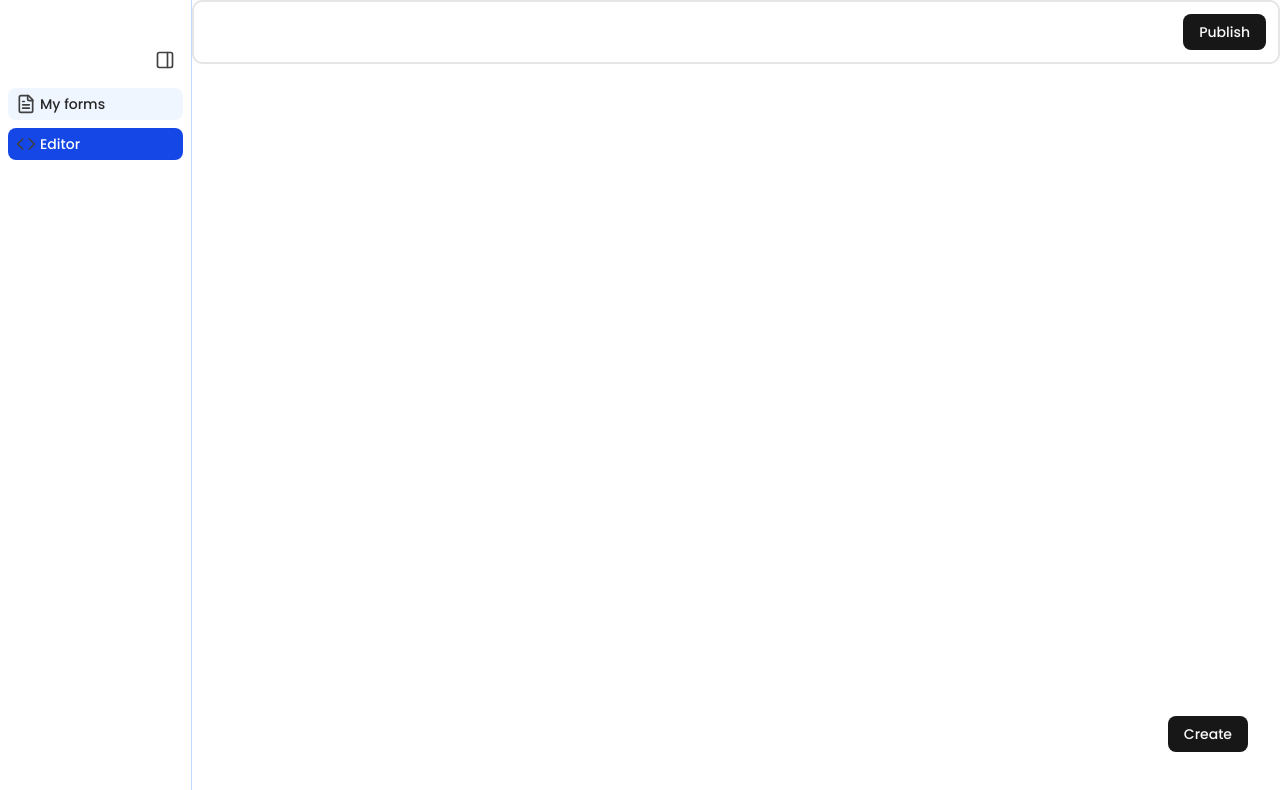
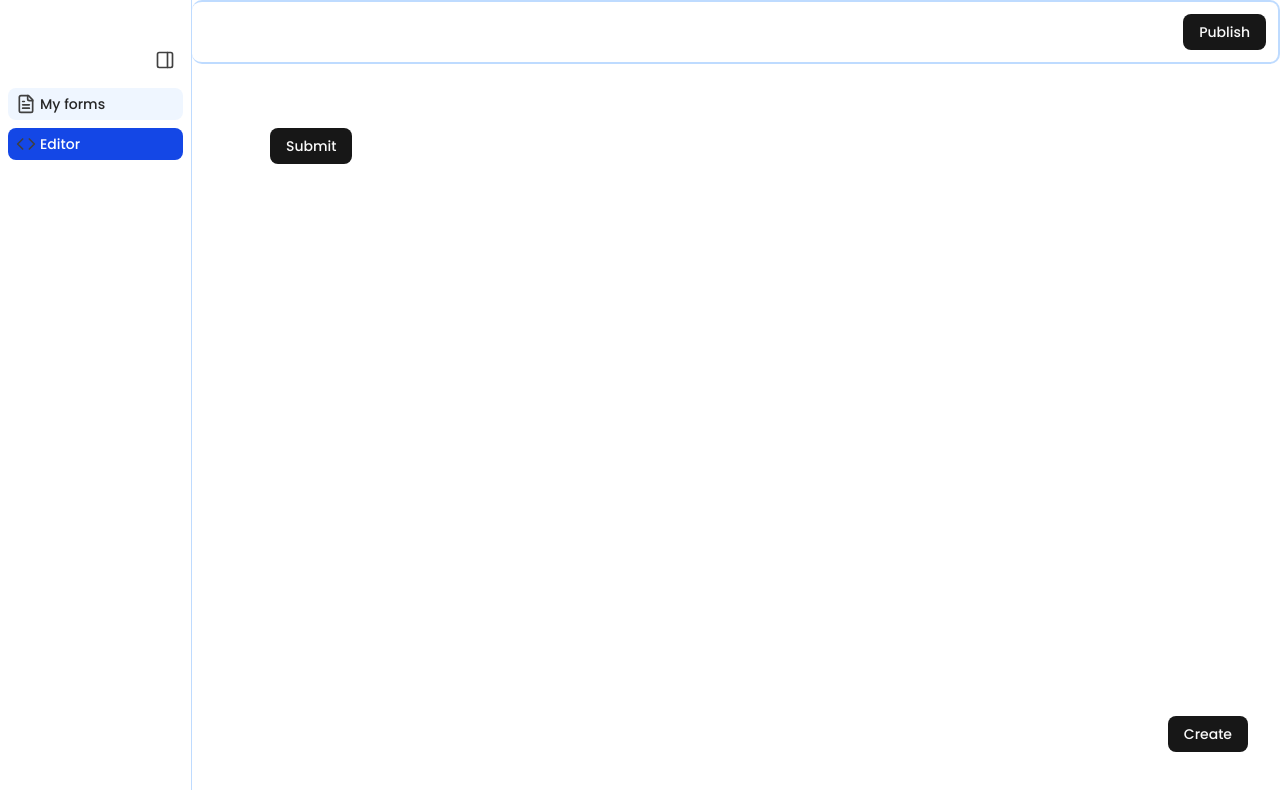
Before and after one commit to Vy-shak/Tally-opensource, a Next.js app: page /create in a window 1280 px wide. Shown: the top 790 px of the page. Built offline with nearby package versions, Linux system fonts and the light colour scheme.

Commit message:
submitblocks

```diff
--- /dev/null
+++ b/FormBlocks/SubmitBlock.tsx
@@ -0,0 +1,19 @@
+import React from 'react'
+import { Button,Toolbar } from '@/components/export'
+import { useState } from 'react';
+
+function SubmitBlock() {
+    const [openToolBar, setOpenToolBar] = useState(false);
+  return (
+        <div  className='flex items-start  justify-start'>
+          <div className='flex opacity-0  justify-start items-start'>
+              <Toolbar blockId={'SUBMIT'} show={openToolBar} />
+          </div>
+          <div className='flex flex-col justify-start items-start'>
+            <Button>Submit</Button>
+          </div>
+        </div>
+  )
+}
+
+export default SubmitBlock
--- a/FormBlocks/export.ts
+++ b/FormBlocks/export.ts
@@ -4,6 +4,7 @@ import CheckBoxes from "./CheckBoxes";
 import YesorNoquesion from "./YesorNoquestion";
 import Rating from "./Rating";
 import Heading from "./Heading";
+import SubmitBlock from "./SubmitBlock";
 
 
-export { LongAnswer, ShortAnswer, Heading, Rating, CheckBoxes,YesorNoquesion };
+export { LongAnswer, SubmitBlock, ShortAnswer, Heading, Rating, CheckBoxes,YesorNoquesion };
--- a/components/general/Navbar.tsx
+++ b/components/general/Navbar.tsx
@@ -3,7 +3,7 @@ import { Button } from '../export'
 
 const Navbar = () => {
   return (
-    <div className='w-full border-2 px-3 rounded-lg   top-0 flex h-16 justify-between items-center'>
+    <div className='w-full border-y-2 border-r-2 !border-blue-200  px-3 rounded-lg   top-0 flex h-16 justify-between items-center'>
       <div>
 
       </div>
--- a/formRender/BlockRender.tsx
+++ b/formRender/BlockRender.tsx
@@ -1,5 +1,5 @@
 import React from 'react'
-import {ShortAnswer,LongAnswer, Rating,CheckBoxes,YesorNoquesion, Heading} from "../FormBlocks/export"
+import {ShortAnswer,LongAnswer, SubmitBlock, Rating,CheckBoxes,YesorNoquesion, Heading} from "../FormBlocks/export"
 import { BlockType } from '@/types/formTypes'
 import { useFormStore } from '@/lib/useFormData'
 
@@ -31,6 +31,7 @@ function BlockRender() {
                 return <Heading type={block.type} key={block.id} id={block.id} />
             }
         })}
+                    <SubmitBlock/>
     </div>
   )
 }
```
